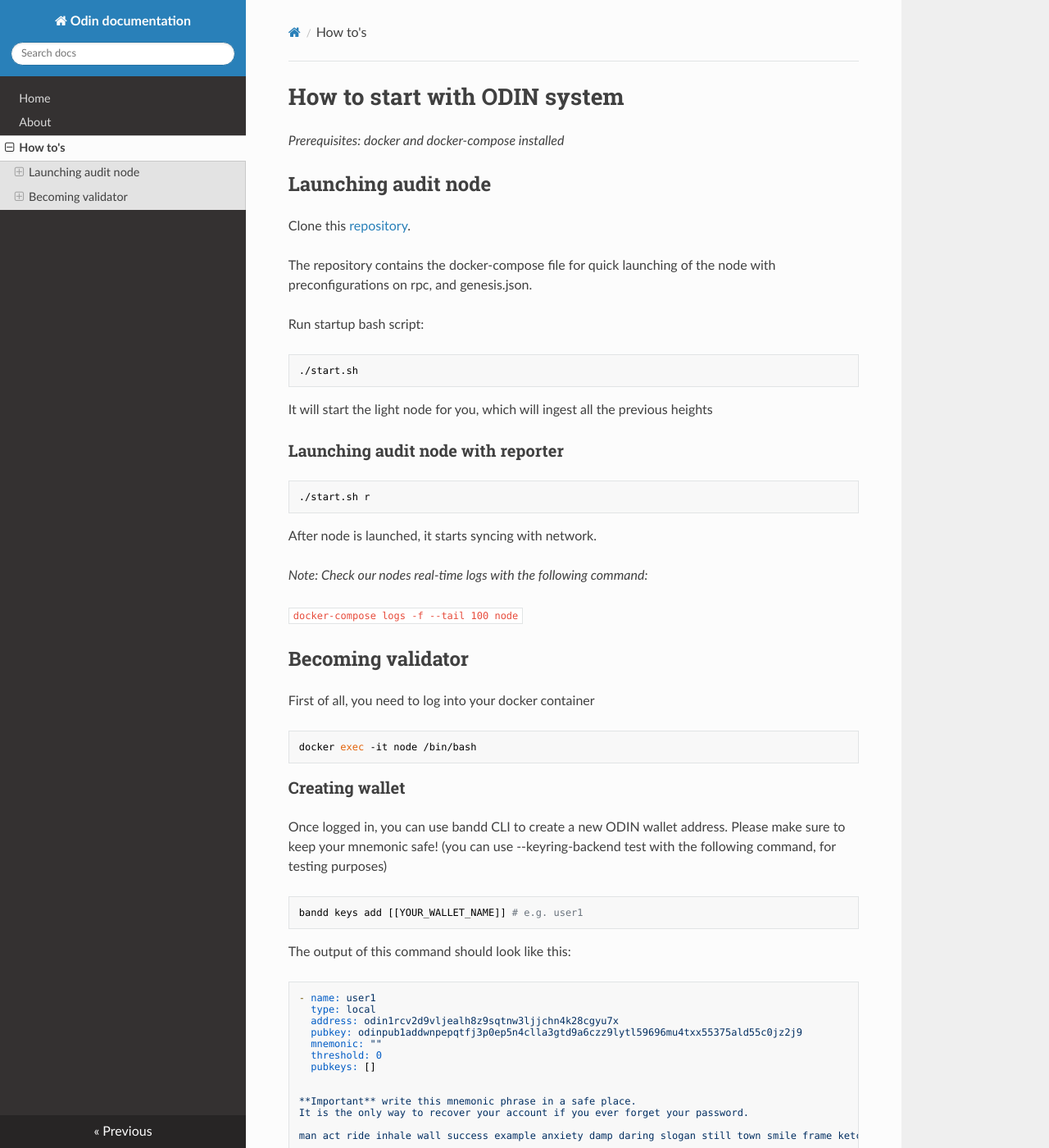
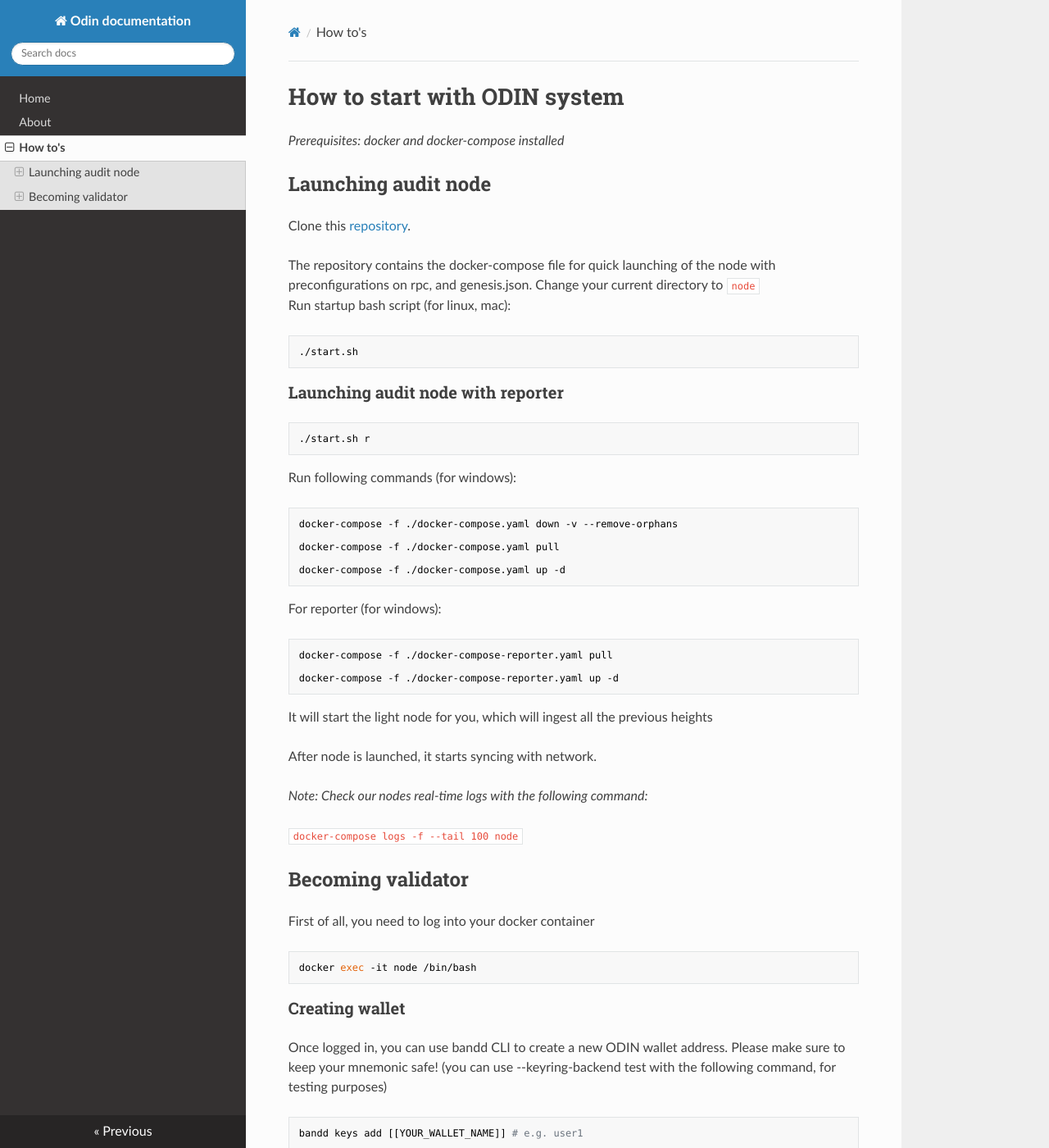
Before and after one commit to GeoDB-Limited/odin-docs, an MkDocs documentation site: the page built from docs/how-to.md, in a window 1280 px wide and 1400 px high. Shown: the whole window at 82% size. Built offline with MkDocs 1.6.1, drawn with Linux system fonts in a browser that asks for light colours; nearby versions of some CDN libraries.

Commit message:
add windows guide

````diff
--- a/docs/how-to.md
+++ b/docs/how-to.md
@@ -7,18 +7,34 @@ _Prerequisites: docker and docker-compose installed_
 Clone this [repository](https://github.com/GeoDB-Limited/odin-testnet-public-tools).
 
 The repository contains the docker-compose file for quick launching of the node with preconfigurations on rpc, and genesis.json.
-
-Run startup bash script:
+Change your current directory to ```node``` <br>
+Run startup bash script (for linux, mac):
 ```bash
 ./start.sh
 ```
-
-It will start the light node for you, which will ingest all the previous heights
 
 ### Launching audit node with reporter
 ```bash
 ./start.sh r
 ```
+
+Run following commands (for windows):
+```
+docker-compose -f ./docker-compose.yaml down -v --remove-orphans
+
+docker-compose -f ./docker-compose.yaml pull
+
+docker-compose -f ./docker-compose.yaml up -d
+```
+
+For reporter (for windows):
+```
+docker-compose -f ./docker-compose-reporter.yaml pull
+
+docker-compose -f ./docker-compose-reporter.yaml up -d
+```
+
+It will start the light node for you, which will ingest all the previous heights
 
 After node is launched, it starts syncing with network.
 
````
